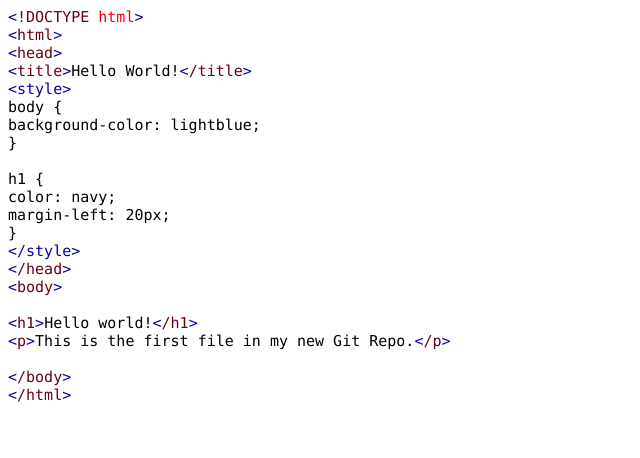
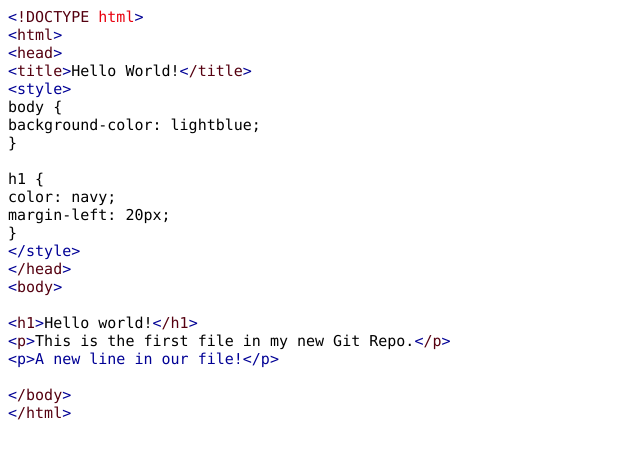
Before and after one commit to Atircharlotte/myGitHubTest, a plain HTML site: page index.html in a window 1280 px wide. Shown: the whole page, without its empty margins (0-640 px from the left). Drawn offline with Linux system fonts and the light colour scheme.

Commit message:
Updated index.html with a new line

```diff
--- a/index.html
+++ b/index.html
@@ -7,20 +7,20 @@
   <meta name="Generator" content="Cocoa HTML Writer">
   <meta name="CocoaVersion" content="2299.5">
   <style type="text/css">
-    p.p1 {margin: 0.0px 0.0px 0.0px 0.0px; font: 15.0px Menlo; color: #690014; -webkit-text-stroke: #690014}
+    p.p1 {margin: 0.0px 0.0px 0.0px 0.0px; font: 15.0px Menlo; color: #550010; -webkit-text-stroke: #550010}
     p.p2 {margin: 0.0px 0.0px 0.0px 0.0px; font: 15.0px Menlo; -webkit-text-stroke: #000000; background-color: #ffffff}
-    p.p3 {margin: 0.0px 0.0px 0.0px 0.0px; font: 15.0px Menlo; color: #0000a6; -webkit-text-stroke: #0000a6; background-color: #ffffff}
+    p.p3 {margin: 0.0px 0.0px 0.0px 0.0px; font: 15.0px Menlo; color: #000095; -webkit-text-stroke: #000095; background-color: #ffffff}
     p.p4 {margin: 0.0px 0.0px 0.0px 0.0px; font: 15.0px Menlo; -webkit-text-stroke: #000000}
     p.p5 {margin: 0.0px 0.0px 0.0px 0.0px; font: 15.0px Menlo; -webkit-text-stroke: #000000; min-height: 18.0px}
-    p.p6 {margin: 0.0px 0.0px 0.0px 0.0px; font: 15.0px Menlo; color: #0000a6; -webkit-text-stroke: #0000a6}
-    p.p7 {margin: 0.0px 0.0px 0.0px 0.0px; font: 15.0px Menlo; color: #690014; -webkit-text-stroke: #690014; background-color: #ffffff}
-    span.s1 {font-kerning: none; color: #0000a6; background-color: #ffffff; -webkit-text-stroke: 0px #0000a6}
+    p.p6 {margin: 0.0px 0.0px 0.0px 0.0px; font: 15.0px Menlo; color: #000095; -webkit-text-stroke: #000095}
+    p.p7 {margin: 0.0px 0.0px 0.0px 0.0px; font: 15.0px Menlo; color: #550010; -webkit-text-stroke: #550010; background-color: #ffffff}
+    span.s1 {font-kerning: none; color: #000095; background-color: #ffffff; -webkit-text-stroke: 0px #000095}
     span.s2 {font-kerning: none; background-color: #ffffff}
-    span.s3 {font-kerning: none; color: #f0000d; background-color: #ffffff; -webkit-text-stroke: 0px #f0000d}
-    span.s4 {font-kerning: none; color: #0000a6; -webkit-text-stroke: 0px #0000a6}
-    span.s5 {font-kerning: none; color: #690014; -webkit-text-stroke: 0px #690014}
+    span.s3 {font-kerning: none; color: #e9000e; background-color: #ffffff; -webkit-text-stroke: 0px #e9000e}
+    span.s4 {font-kerning: none; color: #000095; -webkit-text-stroke: 0px #000095}
+    span.s5 {font-kerning: none; color: #550010; -webkit-text-stroke: 0px #550010}
     span.s6 {font-kerning: none}
-    span.s7 {font-kerning: none; color: #690014; background-color: #ffffff; -webkit-text-stroke: 0px #690014}
+    span.s7 {font-kerning: none; color: #550010; background-color: #ffffff; -webkit-text-stroke: 0px #550010}
   </style>
 </head>
 <body>
@@ -42,7 +42,8 @@
 <p class="p1"><span class="s1">&lt;</span><span class="s2">body</span><span class="s1">&gt;</span></p>
 <p class="p5"><span class="s6"></span><br></p>
 <p class="p4"><span class="s1">&lt;</span><span class="s7">h1</span><span class="s1">&gt;</span><span class="s2">Hello world!</span><span class="s1">&lt;</span><span class="s7">/h1</span><span class="s1">&gt;</span></p>
-<p class="p4"><span class="s1">&lt;</span><span class="s7">p</span><span class="s1">&gt;</span><span class="s2">This is the first file in my new Git Repo.</span><span class="s1">&lt;</span><span class="s7">/p</span><span class="s1">&gt;</span></p>
+<p class="p2"><span class="s4">&lt;</span><span class="s5">p</span><span class="s4">&gt;</span><span class="s6">This is the first file in my new Git Repo.</span><span class="s4">&lt;</span><span class="s5">/p</span><span class="s4">&gt;</span></p>
+<p class="p6"><span class="s2">&lt;p&gt;A new line in our file!&lt;/p&gt;</span></p>
 <p class="p5"><span class="s6"></span><br></p>
 <p class="p1"><span class="s1">&lt;</span><span class="s2">/body</span><span class="s1">&gt;</span></p>
 <p class="p7"><span class="s4">&lt;</span><span class="s6">/html</span><span class="s4">&gt;</span></p>
```
